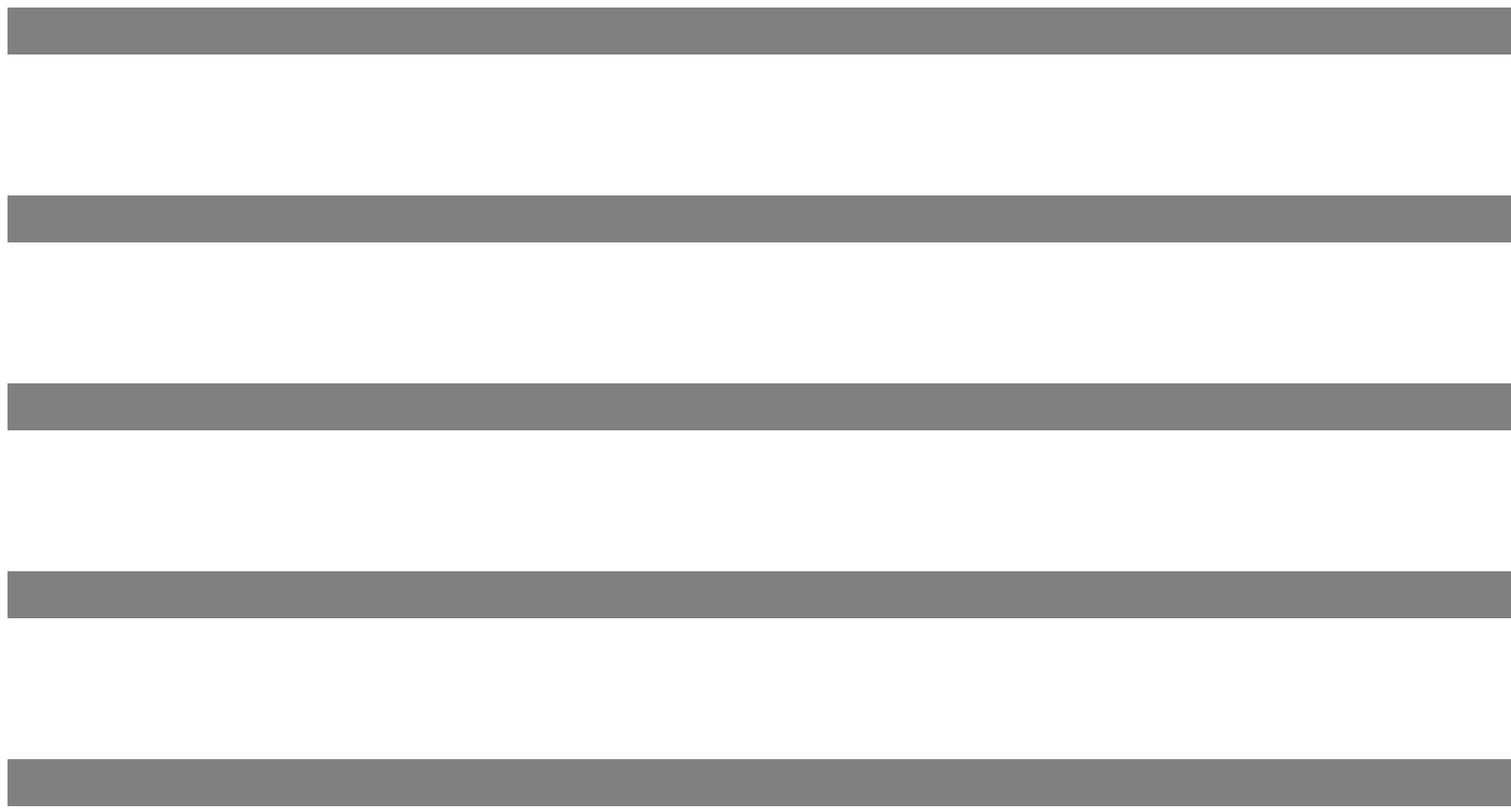
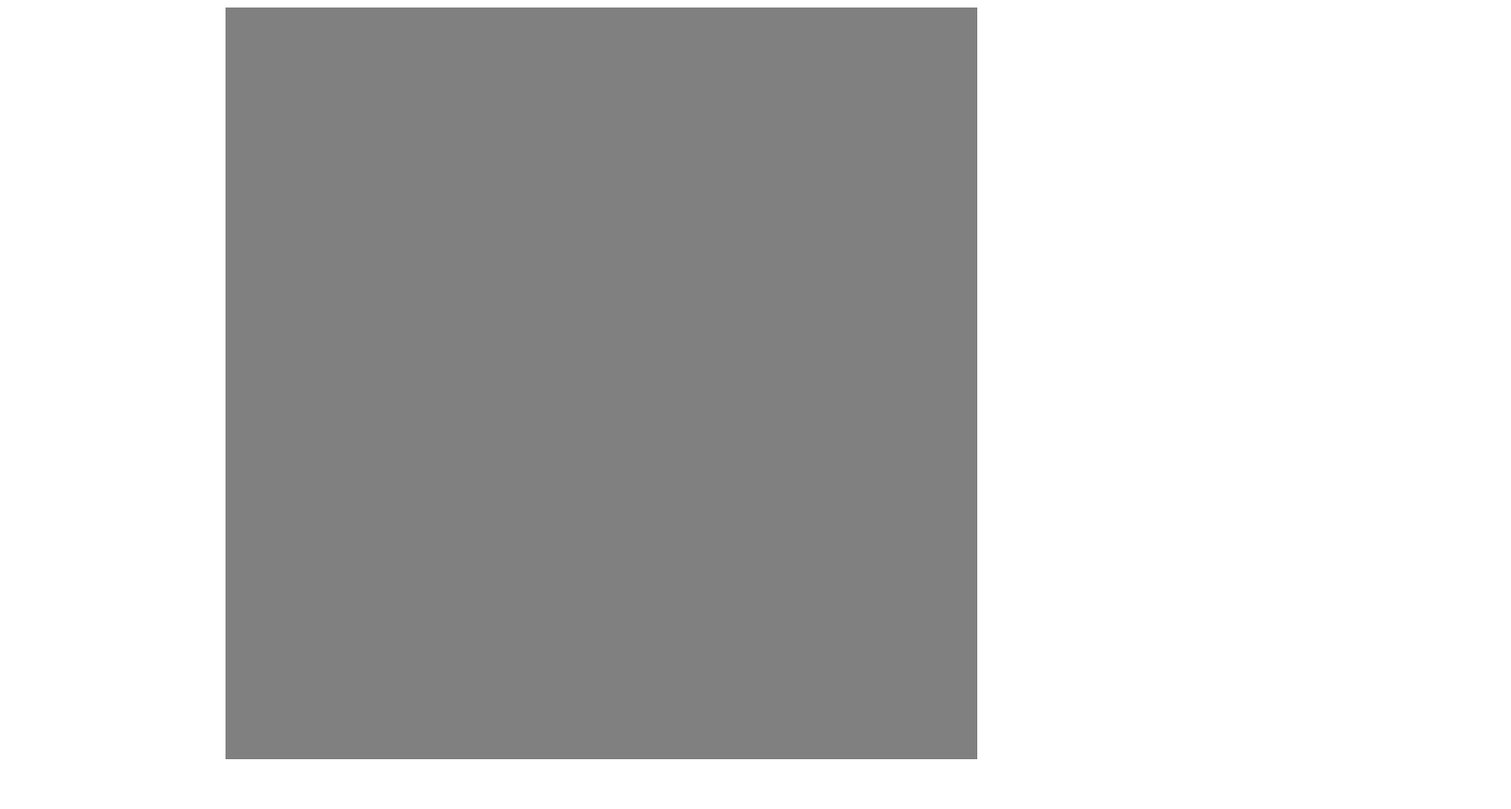
Before and after one commit to ChrisRamFrontEnd/etch-a-sketch, a plain HTML site: page index.html in a window 1280 px wide. Shown: the top 861 px of the page at 94% size, 1608 px wide, since content can reach past the window. After the commit the page ends 816 px from the top, so only its background shows below. Drawn offline with Linux system fonts and the light colour scheme.

Commit message:
Center items

```diff
--- a/style.css
+++ b/style.css
@@ -1,6 +1,10 @@
 .container{
     display: flex;
     flex-wrap: wrap;
-    width: 1600px;
-    height: 1600px;
+    width: 800px;
+    height: 800px;
 }
+body{
+    display: flex;
+    justify-content: center;
+}
```
